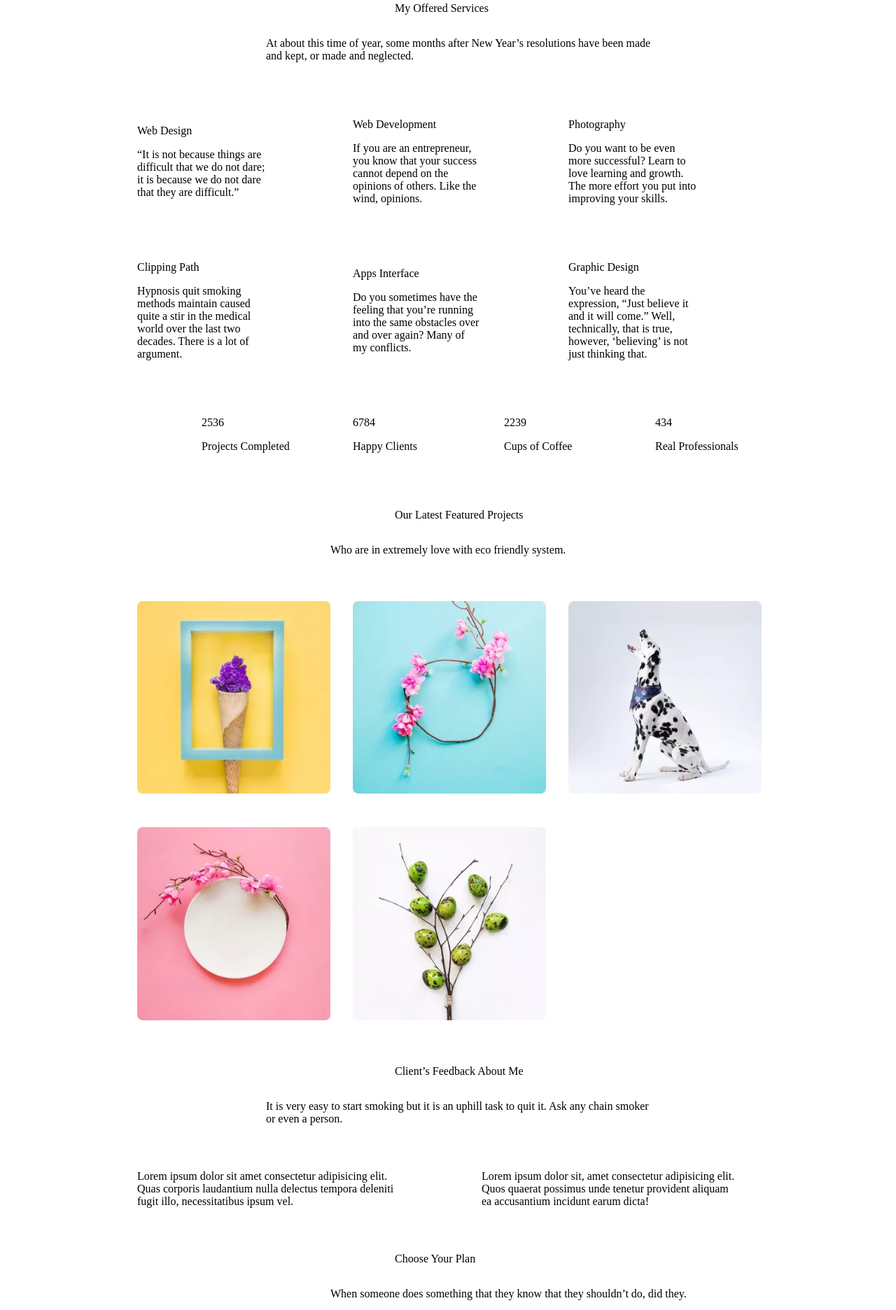
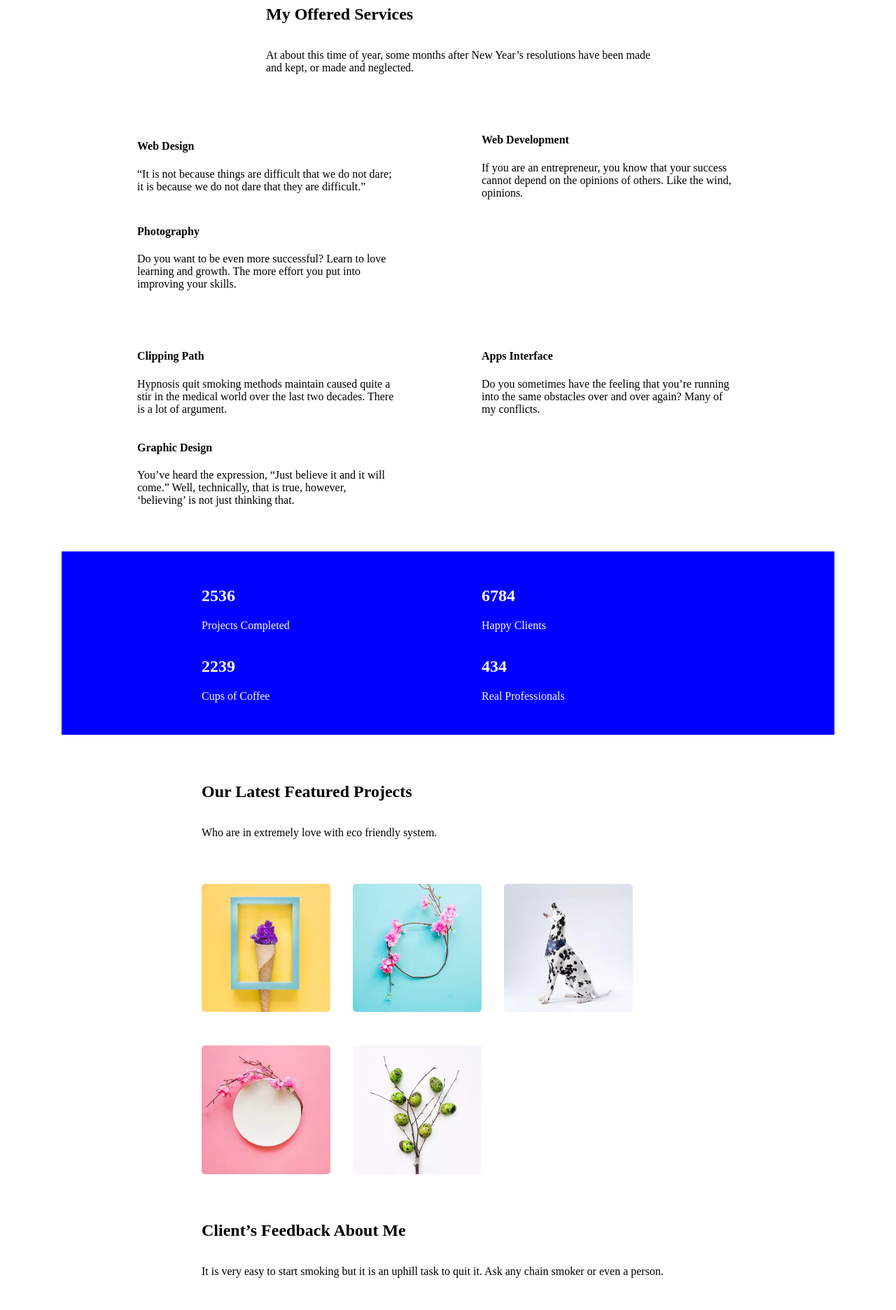
Before and after one commit to Mnde81/responsive-col-12, a website: page index.html in a window 1280 px wide. Shown: the part 925-2797 px from the top of the page at 70% size. Drawn offline with Linux system fonts and the light colour scheme.

Commit message:
updated file

```diff
--- a/css/layout.css
+++ b/css/layout.css
@@ -24,6 +24,13 @@
     --m9: 75%;
     --m10: calc(100% / 12 * 10);
     --m11: calc(100% / 12 * 11);
+  }
+
+  .blue {
+    background-color: blue;
+    color: white;
+    padding-top: 30px;
+    padding-bottom: 30px;
   }
 
   .container {
--- a/index.html
+++ b/index.html
@@ -12,7 +12,7 @@
         <section class="row">
             <div class="col-4 m-1">
                 <p>THIS IS ME</p>
-                <p>NAME SURNAME</p>
+                <h1>NAME SURNAME</h1>
                 <P>You will begin to realise why this exercise is called the Dickens Pattern with reference to the ghost showing Scrooge some different futures.</P>
                 <button>DISCOVER NOW</button>
             </div>
@@ -23,85 +23,85 @@
             <img class="col-4 m-1" src="./img/about-img.png.webp" alt="about">
             <div class="col-4 m-1">
                 <p>ABOUT ME</p>
-                <p>PERSONAL DETAILS</p>
+                <h1>PERSONAL DETAILS</h1>
                 <p>Here, I focus on a range of items and features that we use in life without giving them a second thought. such as Coca Cola. Dolor sit amet, consectetur adipisicing elit, sed do eiusmod tempor incididunt ut labore et dolore magna aliqua. Ut enim ad minim veniam, quis nostrud exercitation ullamco.</p>
                 <button>VIEW FULL DETAILS</button>
             </div>
         </section>
 
         <section class="row">
-            <p class="col-6 m-5">My Offered Services</p>
+            <h1 class="col-6 m-5 col-sm-6 m-sm-3">My Offered Services</h1>
             <p class="col-6 m-3">At about this time of year, some months after New Year’s resolutions have been made and kept, or made and neglected.</p>
         </section>
 
         <section class="row">
-            <div class="col-2 m-1">
-                <p>Web Design</p>
+            <div class="col-2 m-1 col-sm-4">
+                <h4>Web Design</h4>
                 <p>“It is not because things are difficult that we do not dare; it is because we do not dare that they are difficult.”</p>
             </div>
-            <div class="col-2 m-1">
-                <p>Web Development</p>
+            <div class="col-2 m-1 col-sm-4">
+                <h4>Web Development</h4>
                 <p>If you are an entrepreneur, you know that your success cannot depend on the opinions of others. Like the wind, opinions.</p>
             </div>
-            <div class="col-2 m-1">
-                <p>Photography</p>
+            <div class="col-2 m-1 col-sm-4">
+                <h4>Photography</h4>
                 <p>Do you want to be even more successful? Learn to love learning and growth. The more effort you put into improving your skills.</p>
             </div>
         </section>
 
         <section class="row">
-            <div class="col-2 m-1">
-                <p>Clipping Path</p>
+            <div class="col-2 m-1 col-sm-4">
+                <h4>Clipping Path</h4>
                 <p>Hypnosis quit smoking methods maintain caused quite a stir in the medical world over the last two decades. There is a lot of argument.</p>
             </div>
-            <div class="col-2 m-1">
-                <p>Apps Interface</p>
+            <div class="col-2 m-1 col-sm-4">
+                <h4>Apps Interface</h4>
                 <p>Do you sometimes have the feeling that you’re running into the same obstacles over and over again? Many of my conflicts.</p>
             </div>
-            <div class="col-2 m-1">
-                <p>Graphic Design</p>
+            <div class="col-2 m-1 col-sm-4">
+                <h4>Graphic Design</h4>
                 <p>You’ve heard the expression, “Just believe it and it will come.” Well, technically, that is true, however, ‘believing’ is not just thinking that.</p>
             </div>
         </section>
 
-        <section class="row">
-            <div class="col-2 m-2">
-                <p>2536</p>
+        <section class="row blue">
+            <div class="col-2 m-2 col-sm-4">
+                <h1>2536</h1>
                 <p>Projects Completed</p>
             </div>
-            <div class="col-2">
-                <p>6784</p>
+            <div class="col-2 col-sm-4">
+                <h1>6784</h1>
                 <p>Happy Clients</p>
             </div>
-            <div class="col-2">
-                <p>2239</p>
+            <div class="col-2 col-sm-4 m-sm-2">
+                <h1>2239</h1>
                 <p>Cups of Coffee</p>
             </div>
-            <div class="col-2">
-                <p>434</p>
+            <div class="col-2 col-sm-4">
+                <h1>434</h1>
                 <p>Real Professionals</p>
             </div>
         </section>
 
         <section class="row">
-            <p class="col-6 m-5">Our Latest Featured Projects</p>
-            <p class="col-6 m-4">Who are in extremely love with eco friendly system.</p>
+            <h1 class="col-6 m-4 col-sm-8 m-sm-2">Our Latest Featured Projects</h1>
+            <p class="col-6 m-4 col-sm-10 m-sm-2">Who are in extremely love with eco friendly system.</p>
         </section>
 
         <section class="row">
-            <img class="col-3 m-1" src="./img/p1.jpg.webp" alt="">
-            <img class="col-3"  src="./img/p2.jpg.webp" alt="">
-            <img class="col-3" src="./img/p4.jpg.webp" alt="">
+            <img class="col-3 m-1 col-sm-2 m-sm-2" src="./img/p1.jpg.webp" alt="">
+            <img class="col-3 col-sm-2"  src="./img/p2.jpg.webp" alt="">
+            <img class="col-3 col-sm-2" src="./img/p4.jpg.webp" alt="">
         </section>
 
         <section class="row">
-            <img class="col-3 m-1" src="./img/p5.jpg.webp" alt="">
-            <img class="col-3" src="./img/p6.jpg.webp" alt="">
+            <img class="col-3 m-1 col-sm-2 m-sm-2" src="./img/p5.jpg.webp" alt="">
+            <img class="col-3 col-sm-2" src="./img/p6.jpg.webp" alt="">
         </section>
 
         <section class="row">
-            <p class="col-6 m-5">Client’s Feedback About Me</p>
-            <p class="col-6 m-3">It is very easy to start smoking but it is an uphill task to quit it. Ask any chain smoker or even a person.</p>
+            <h1 class="col-6 m-4 col-sm-8 m-sm-2">Client’s Feedback About Me</h1>
+            <p class="col-6 m-3 col-sm-8 m-sm-2">It is very easy to start smoking but it is an uphill task to quit it. Ask any chain smoker or even a person.</p>
         </section>
 
         <section class="row">
@@ -110,13 +110,13 @@
         </section>
 
         <section class="row">
-            <p class="col-6 m-5">Choose Your Plan</p>
-            <p class="col-6 m-4">When someone does something that they know that they shouldn’t do, did they.</p>
+            <h1 class="col-6 m-5 col-sm-8 m-sm-3">Choose Your Plan</h1>
+            <p class="col-6 m-4 col-sm-8 m-sm-2">When someone does something that they know that they shouldn’t do, did they.</p>
         </section>
 
         <section class="row">
-            <div class="col-2 m-2">
-                <p>01</p>
+            <div class="col-2 m-2 col-sm-4 m-sm-1">
+                <h3>01</h3>
                 <p>Economy</p>
                 <p>For the individuals</p>
                 <p>Secure Online Transfer</p>
@@ -124,8 +124,8 @@
                 <p>Reliable Customer Service</p>
                 <p>$199.00</p>
             </div>
-            <div class="col-2">
-                <p>02</p>
+            <div class="col-2 col-sm-4 m-sm-1">
+                <h3>02</h3>
                 <p>Business</p>
                 <p>For the individuals</p>
                 <p>Secure Online Transfer</p>
@@ -133,8 +133,8 @@
                 <p>Reliable Customer Service</p>
                 <p>$299.00</p>
             </div>
-            <div class="col-2">
-                <p>03</p>
+            <div class="col-2 col-sm-4 m-sm-1">
+                <h3>03</h3>
                 <p>Premium</p>
                 <p>For the individuals</p>
                 <p>Secure Online Transfer</p>
@@ -142,8 +142,8 @@
                 <p>Reliable Customer Service</p>
                 <p>$399.00</p>
             </div>
-            <div class="col-2">
-                <p>04</p>
+            <div class="col-2 col-sm-4 m-sm-1">
+                <h3>04</h3>
                 <p>Exclusive</p>
                 <p>For the individuals</p>
                 <p>Secure Online Transfer</p>
@@ -154,24 +154,24 @@
         </section>
 
         <section class="row">
-            <p class="col-6 m-5">Latest posts from our blog</p>
-            <p class="col-6 m-3">You may be a skillful, effective employer but if you don’t trust your personnel and the opposite, then the chances of improving and expanding the business</p>
+            <h1 class="col-6 m-5 col-sm-8 m-sm-2">Latest posts from our blog</h1>
+            <p class="col-6 m-3 col-sm-8 m-sm-2">You may be a skillful, effective employer but if you don’t trust your personnel and the opposite, then the chances of improving and expanding the business</p>
         </section>
 
         <section class="row">
-            <div class="col-3">
+            <div class="col-3 col-sm-8 m-sm-1">
                 <img src="./img/b1.jpg.webp" alt="">
-                <p>Break Through Self Doubt And Fear</p>
+                <h3>Break Through Self Doubt And Fear</h3>
                 <p>Dream interpretation has many forms; it can be done be done for the sake of fun, hobby or can be taken up as a serious career.</p>
             </div>
-            <div class="col-3 m-1">
+            <div class="col-3 m-1 col-sm-8 m-sm-1">
                 <img src="./img/b2.jpg.webp" alt="">
-                <p>Portable Fashion for young women</p>
+                <h3>Portable Fashion for young women</h3>
                 <p>You may be a skillful, effective employer but if you don’t trust your personnel and the opposite, then the chances of improving.</p>
             </div>
-            <div class="col-3 m-1">
+            <div class="col-3 m-1 col-sm-8 m-sm-1">
                 <img src="./img/b3.jpg.webp" alt="">
-                <p>Do Dreams Serve As A Premonition</p>
+                <h3>Do Dreams Serve As A Premonition</h3>
                 <p>So many of us are demotivated to achieve anything. Such people are not enthusiastic about anything. They don’t want to work involved.</p>
             </div>
         </section>
```
